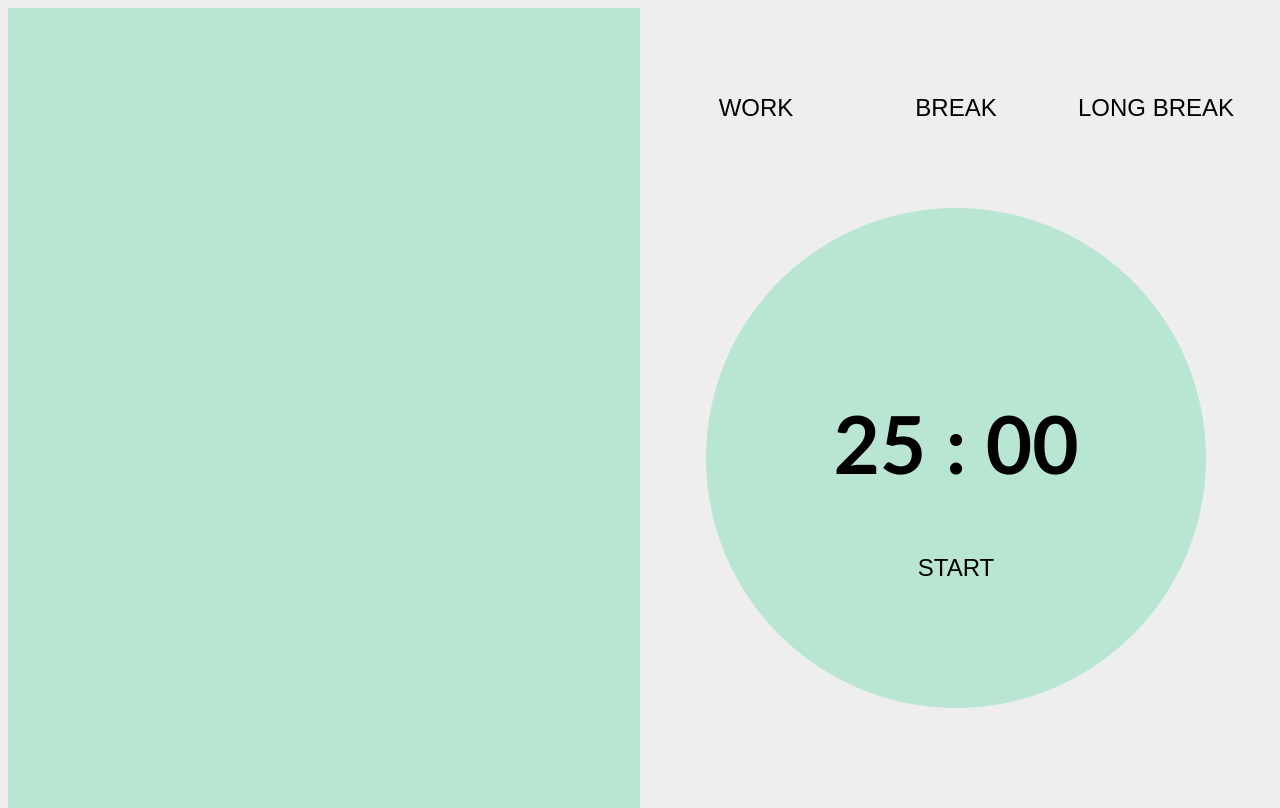
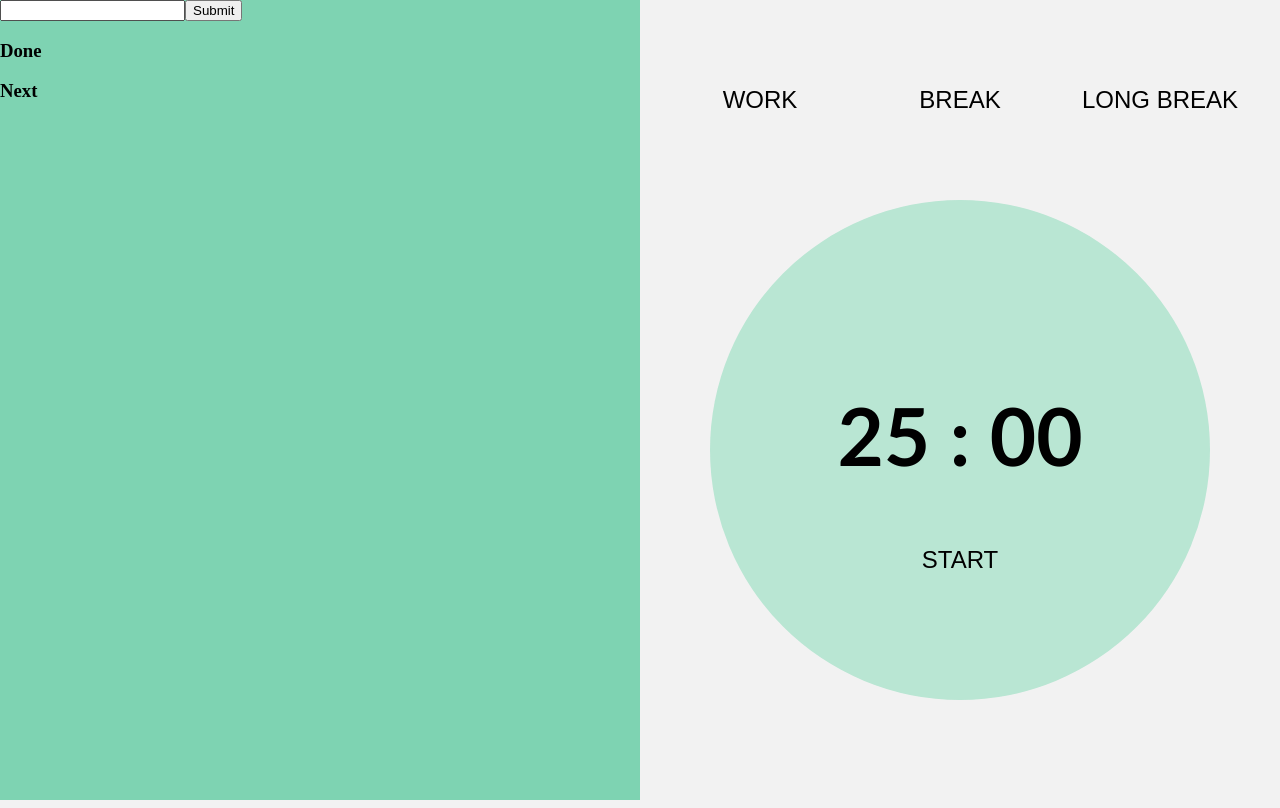
Before and after one commit to AsukaCHikaru/tomato-timer, a Vue app: page / in a window 1280 px wide. Built offline with nearby package versions, Linux system fonts and the light colour scheme.

Commit message:
Add task list and task input

```diff
--- a/src/App.vue
+++ b/src/App.vue
@@ -1,7 +1,11 @@
 <template>
   <div id="app">
     <div class="main-container">
-      <div class="task-container"></div>
+      <div class="task-container">
+        <task-input @submit-new-task="handleSubmitNewTask($event)" />
+        <TaskList :list-name="'Done'" :tasks="tasks.done" />
+        <TaskList :list-name="'Next'" :tasks="tasks.next"  />
+      </div>
       <div class="timer-container">
         <mode-button @change-mode="changeMode($event)" />
         <Time
@@ -17,12 +21,16 @@
 <script>
 import ModeButton from "./components/ModeButton.vue";
 import Time from "./components/Time.vue";
+import TaskList from "./components/TaskList.vue";
+import TaskInput from "./components/TaskInput.vue";
 
 export default {
   name: 'app',
   components: {
     ModeButton,
     Time,
+    TaskList,
+    TaskInput
   },
   data: function() {
     return {
@@ -31,7 +39,11 @@ export default {
         sec: 0
       },
       currMode: 'work',
-      countingDown: false
+      countingDown: false,
+      tasks: {
+        done: [],
+        next: []
+      }
     }
   },
   methods: {
@@ -80,15 +92,18 @@ export default {
           this.restTime.min = 15;
           break;
       }
+    },
+    handleSubmitNewTask: function (newTask) {
+      this.tasks.next = [...this.tasks.next, newTask];
     }
   }
 }
 </script>
-
 <style>
 html, body{
-  background-color: #eee;
+  margin: 0;
   height: 100%;
+  background-color: #f2f2f2;
 }
 #app{
   height: 100%;
@@ -100,7 +115,7 @@ html, body{
   height: 100%;
 }
 .task-container{
-  background-color: #b9e6d3;
+  background-color: #7ed3b2;
 }
 .timer-container{
   display: grid;
--- /dev/null
+++ b/src/components/TaskInput.vue
@@ -0,0 +1,27 @@
+<template>
+  <div class="task-input-container">
+    <input type="text" v-model="inputData" />
+    <input type="submit" @click="submitNewTask">
+  </div>
+</template>
+
+<script>
+export default {
+  name: 'TaskInput',
+  data: () => {
+    return {
+      inputData: ''
+    }
+  },
+  methods: {
+    submitNewTask: function () {
+      this.$emit('submit-new-task', this.inputData);
+      this.inputData = "";
+    }
+  }
+}
+</script>
+
+<style>
+
+</style>
--- /dev/null
+++ b/src/components/TaskList.vue
@@ -0,0 +1,25 @@
+<template>
+  <div class="task-list-container">
+    <h3>{{listName}}</h3>
+    <ul class="">
+      <li
+        v-for="(task, index) in tasks"
+        :key="'task-li-'+index"
+      >{{task}}</li>
+    </ul>
+  </div>
+</template>
+
+<script>
+export default {
+  name: 'TaskList',
+  props: {
+    listName: String,
+    tasks: Array
+  }
+}
+</script>
+
+<style>
+
+</style>
```
